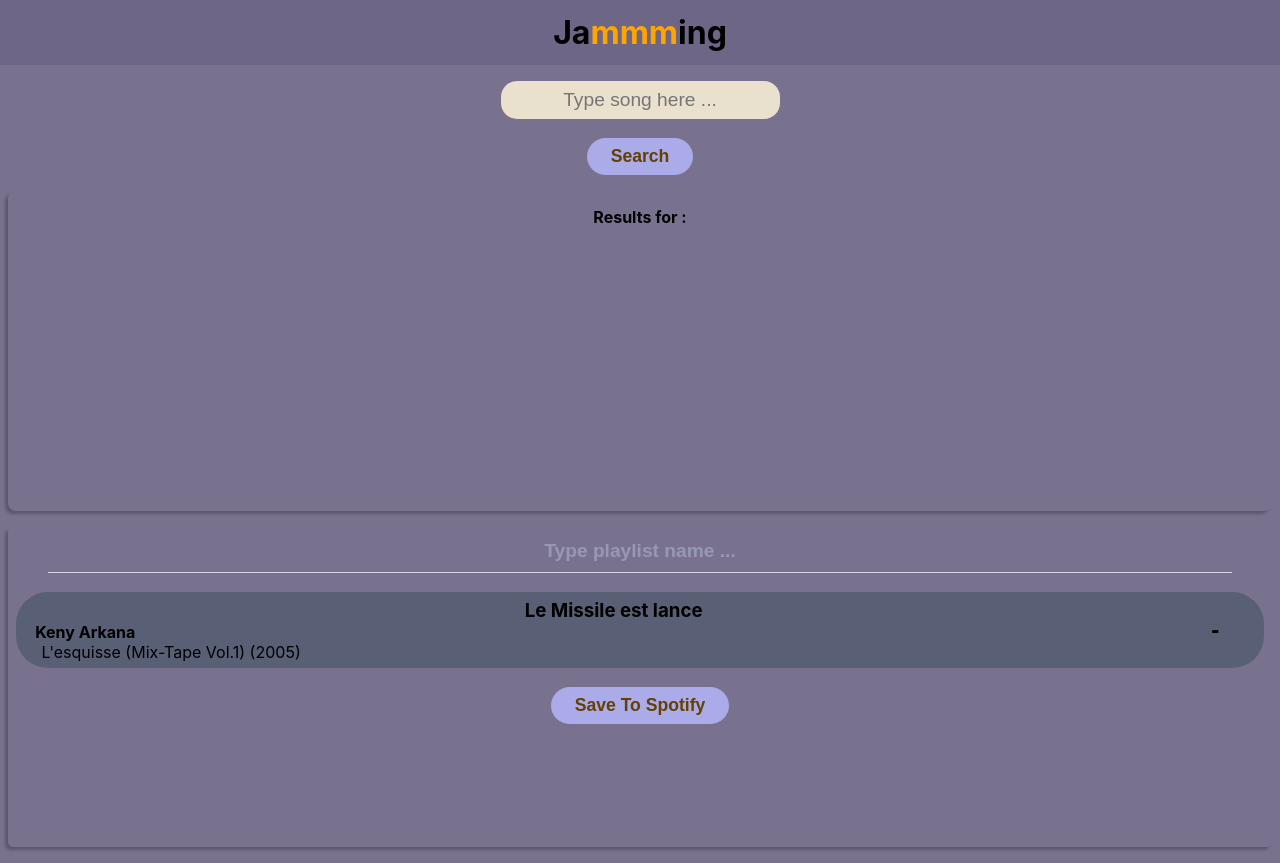
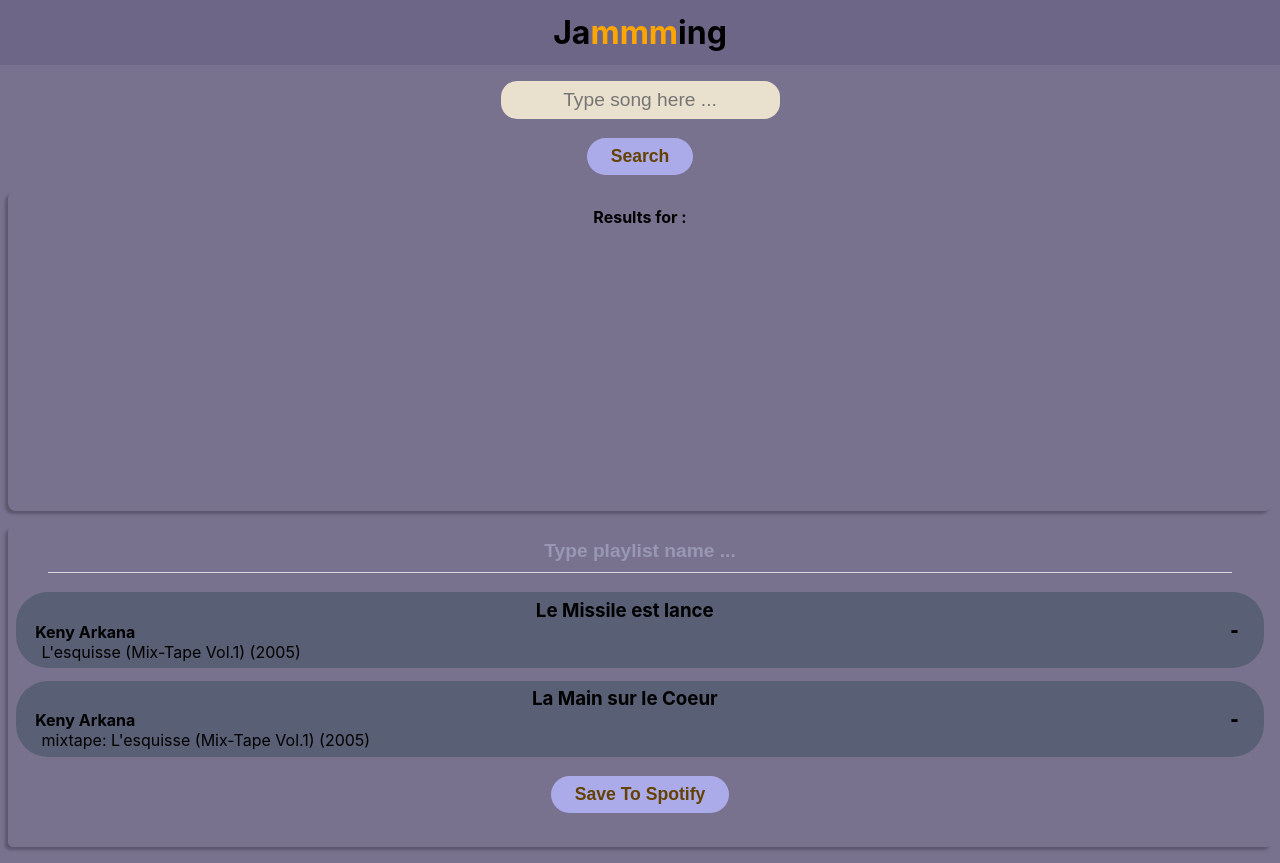
Before and after one commit to wilaxx/jammming, a React (Create React App) app: page / in a window 1280 px wide. Built offline with nearby package versions, Linux system fonts and the light colour scheme.

Commit message:
avancement onAdd

```diff
--- a/src/App.js
+++ b/src/App.js
@@ -12,55 +12,55 @@ function App() {
       name: "Le Missile est lance",
       artist: "Keny Arkana",
       album: "L'esquisse (Mix-Tape Vol.1) (2005)",
-      id: "01"
+      id: "keny01"
     },
     {
       name: "La Main sur le Coeur",
       artist: "Keny Arkana",
       album: "mixtape: L'esquisse (Mix-Tape Vol.1) (2005)",
-      id: "02"
+      id: "keny02"
     },
     {
       name: "Ils Ont Peur de la Liberte",
       artist: "Keny Arkana",
       album: "Entre Ciment Et Belle Etoile",
-      id: "03"
+      id: "keny03"
     },
     {
       name: "Cinquieme Soleil",
       artist: "Keny Arkana",
       album: "Desobeissance",
-      id: "04"
+      id: "keny04"
     }, {
       name: "Elan de Vie",
       artist: "Keny Arkana",
       album: "Avant l'Exode",
-      id: "05"
+      id: "keny05"
     }];
   const tsr = [
       {
         name: "Point final",
         artist: "TSR",
         album: "Fenetre sur Cour",
-        id: "01"
+        id: "tsr01"
       },
       {
         name: "REI",
         artist: "TSR",
         album: "Tant Qu'on Est La",
-        id: "02"
+        id: "tsr02"
       },
       {
         name: "Mot de Tete",
         artist: "TSR",
         album: "La Bombe H",
-        id: "03"
+        id: "tsr03"
       },
       {
         name: "Pas D'Paradis",
         artist: "TSR",
         album: "Flaque de Samples",
-        id: "04"
+        id: "tsr04"
     }];
 
   // Init tracksResults to store results to render in SearchResults's Tracklist component
@@ -71,6 +71,11 @@ function App() {
     artist: "Keny Arkana",
     album: "L'esquisse (Mix-Tape Vol.1) (2005)",
     id: "01"
+  }, {
+    name: "La Main sur le Coeur",
+    artist: "Keny Arkana",
+    album: "mixtape: L'esquisse (Mix-Tape Vol.1) (2005)",
+    id: "02"
   }]);
   //Init Playlist name
   const [namePlaylist, setNamePlaylist] = useState("New playlist");
@@ -81,8 +86,12 @@ function App() {
 };
   // fonction onAdd to pass to SearchResults --> Tracklist --> Track: onClick button +
   const onAdd = (track) => {
-    const updArray = [...tracksResults];
-    setTracksResults(updArray => [...updArray, track]);
+    console.log('La playlist vaut avant :' + tracksPlaylist);
+    // const updArray = [...tracksPlaylist];
+    // setTracksPlaylist(...updArray, keny[1]);
+    // console.log("La playlist contient" + tracksPlaylist)
+    setTracksPlaylist([...tracksPlaylist, track]);
+    console.log('La playlist vaut APRES :' + tracksPlaylist);
   };
   // fonction onRemove to pass to Playlist --> Tracklist --> Track->  onClick button -
   const onRemove = (track) => {
--- a/src/Components/Track/Track.js
+++ b/src/Components/Track/Track.js
@@ -1,18 +1,19 @@
 import React from "react";
 import "./Track.css";
 
-function Track(props) {
+function Track({ onRemove, onAdd, track, key, isRemoval }) {
 
-  const removeTrack = () => {
-
+  const removeTrack = (event) => {
+    onRemove(track);
   };
 
-  const addTrack = () => {
-
+  const addTrack = (event) => {
+    console.log("on essaie d'ajouter : " + key)
+    onAdd(track);
   };
 
   const action = () => {
-    if (props.isRemoval) {
+    if (isRemoval) {
       return (
       <button onClick={removeTrack} > - </button>
       );
@@ -26,11 +27,11 @@ function Track(props) {
   return (
     <div className="Track">
       <div className="content-track">
-        <h3>{props.track.name}</h3>
-        <h4>{props.track.artist}</h4>
-        <p>{props.track.album}</p>
+        <h3>{track.name}</h3>
+        <h4>{track.artist}</h4>
+        <p>{track.album}</p>
       </div>
-      <button>{action()}</button>
+      {action()}
     </div>
   );
 };
--- a/src/Components/Tracklist/Tracklist.js
+++ b/src/Components/Tracklist/Tracklist.js
@@ -2,31 +2,35 @@ import React from "react";
 import "./Tracklist.css";
 import Track from "../Track/Track"
 
-function Tracklist({ tracks, onAdd, onRemove, isRemoval }) {
+function Tracklist({ onAdd, onRemove, isRemoval, tracks }) {
 
   const arrayToLoop = [...tracks];
+  console.log(arrayToLoop);
+
+    return (
+      <div className="Tracklist">
+      {arrayToLoop.map((element) => {
+        return (
+            <Track
+            track={element}
+            key={element.id}
+            onAdd={onAdd}
+            onRemove={onRemove}
+            isRemoval={isRemoval}
+            />
+            );
+        })
+      }
+
+      </div>
+
+    );
+
+        };
 
 
 
-  const listOfTracks = arrayToLoop.map((element, key) => {
-
-    return (<Track
-    track={element}
-    key={key}
-    onAdd={onAdd}
-    onRemove={onRemove}
-    isRemoval={isRemoval}
-    />);
-  });
 
 
-  return (
-    <div className="Tracklist">
-      {listOfTracks}
-    </div>
-
-  );
-
-  }
 
 export default Tracklist;
```
